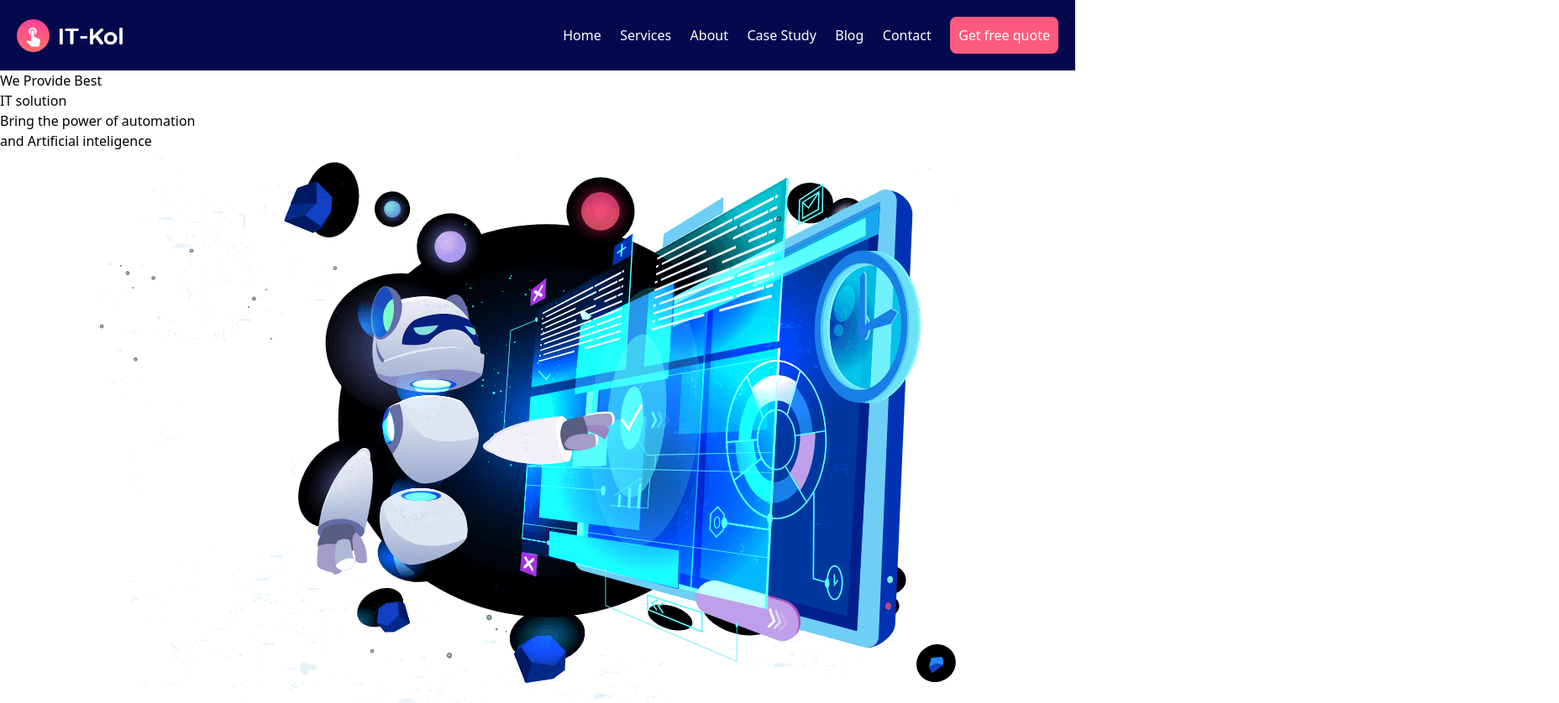
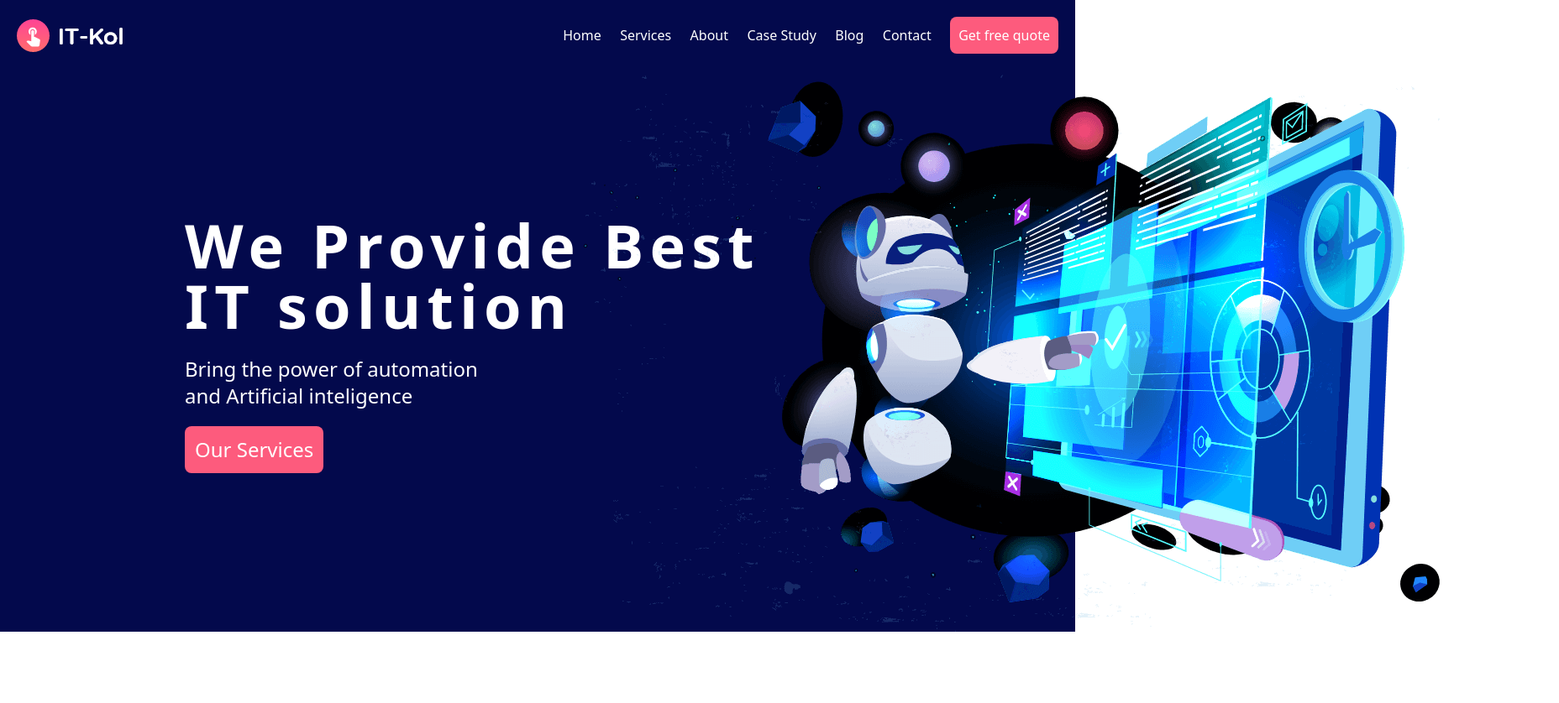
Before and after one commit to efron07/IT-landing-page, a website: page index.html in a window 1280 px wide. Shown: the top 838 px of the page at 84% size, 1856 px wide, since content can reach past the window. After the commit the page ends 800 px from the top, so only its background shows below. Drawn offline with Linux system fonts and the light colour scheme.

Commit message:
hearder complete

```diff
--- a/index.html
+++ b/index.html
@@ -13,27 +13,32 @@
             <div class=" container p-5 ">
                 <img src="/img/logo.png" alt="logo">
             </div>
-            <div class="container">
-                <ul class="container flex p-5 text-white justify-between  items-center">
+            <div class="container ">
+                <ul class="container flex p-5 text-white justify-between  items-center ">
                     <li> <a href=""> Home</a></li>
                     <li> <a href=""> Services</a></li>
                     <li> <a href=""> About</a></li>
                     <li> <a href=""> Case Study</a></li>
                     <li> <a href=""> Blog</a></li>
                     <li> <a href=""> Contact</a></li>
-                    <li><button class="border-solid bg-color-primary p-2.5 rounded-lg ">Get free quote</button></li>
+                    <button class=" text-white border-solid bg-color-primary p-2.5 rounded-lg ">Get free quote</button>
                 </ul>
             </div>
         </div>
      </nav>
      <!-- header -->
-     <header class="container">
-    <div>
-      <h1>We Provide Best <br>IT solution</h1>
-      <p>Bring the power of automation <br> and Artificial inteligence</p>
-    </div>
-    <div>
-        <img src="/img/hero-img.png" alt="hero-image" srcset="">
+     <header  id ="home" class="bg-color-secondary " >
+    <div class="container ">
+        <div class="container px-48 absolute top-64 left-7">
+            <h1 class="text-white text-7xl tracking-wider font-bold">We Provide Best <br>IT solution</h1>
+            <p class="text-white pt-6 text-2xl">Bring the power of automation <br> and Artificial inteligence</p>
+            <div class="py-5 ">
+                <button class="border-solid bg-color-primary p-3 rounded-lg  text-2xl text-white" > Our Services</button>
+            </div>
+        </div>
+        <div class="container pr-50 relative left-96 ml-48">
+            <img  class="" src="/img/hero-img.png" alt="hero-image" srcset="">
+        </div>
     </div>
      </header>
 </body>
--- a/tailwind.config.js
+++ b/tailwind.config.js
@@ -22,6 +22,15 @@ module.exports = {
 
       '2xl': '1536px',
       // => @media (min-width: 1536px) { ... }
+    },
+    letterSpacing: {
+      tightest: '-.075em',
+      tighter: '-.05em',
+      tight: '-.025em',
+      normal: '0',
+      wide: '.025em',
+      wider: '0.1em',
+
     }
     },
   },
```
Also changed, not shown: css/main.css.
